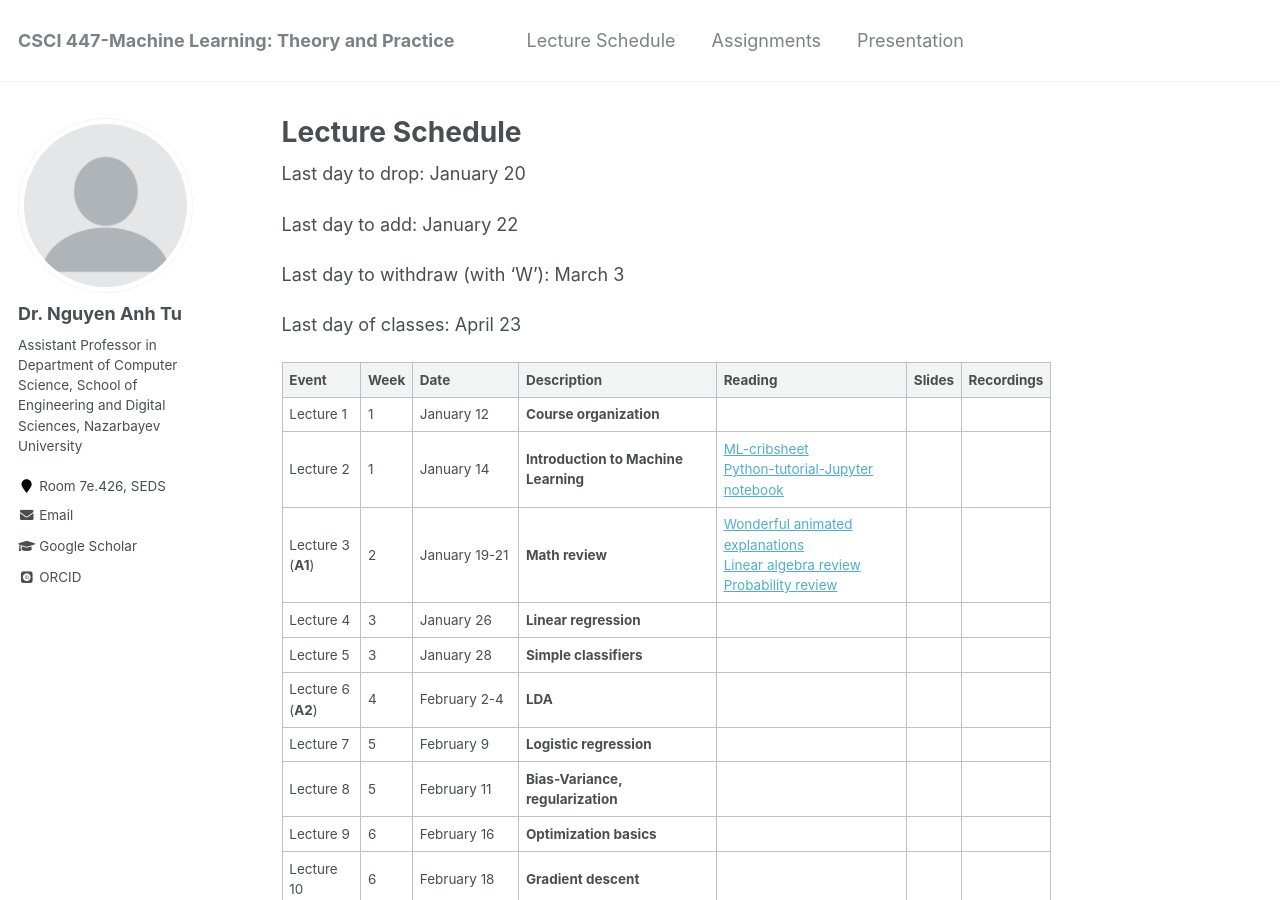
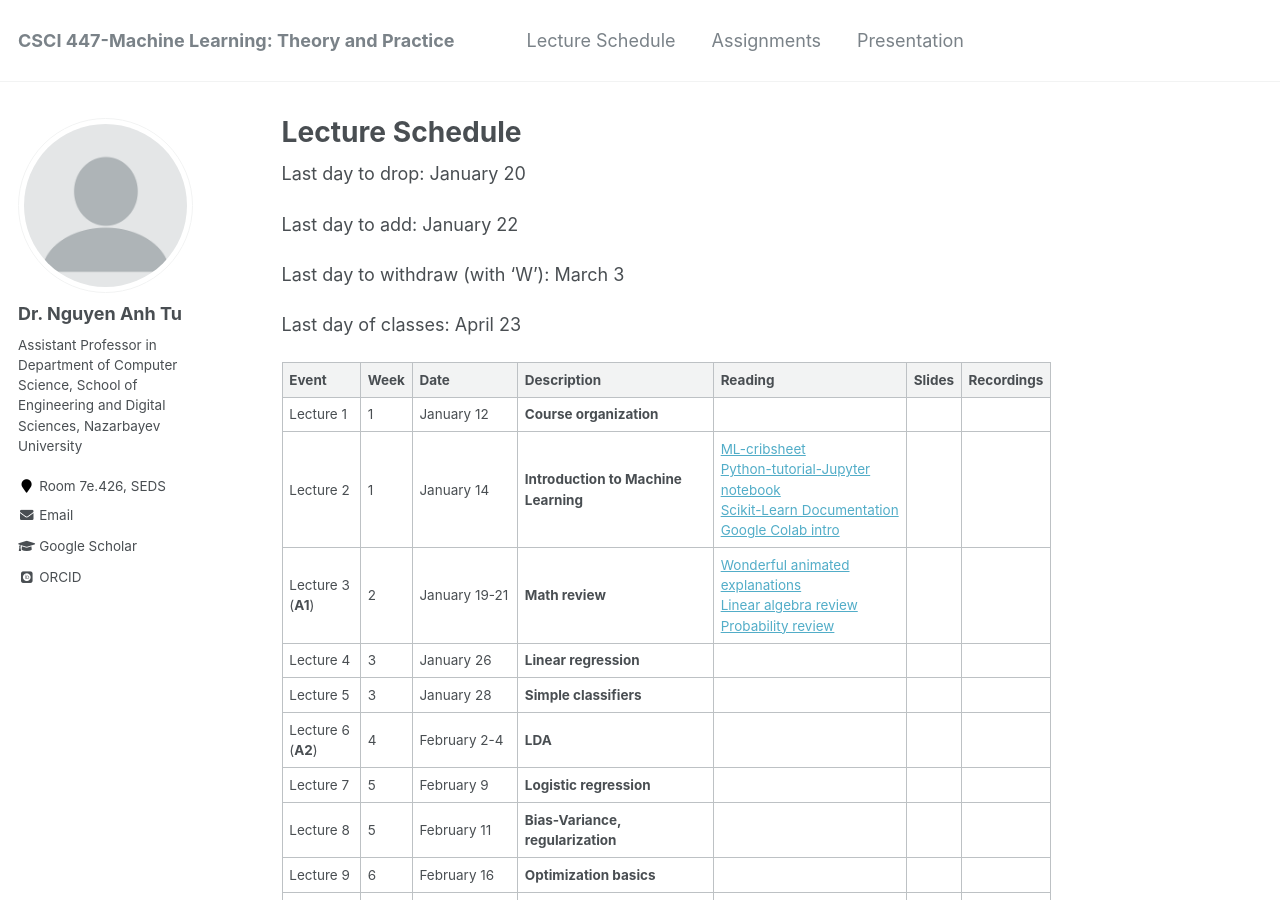
Before and after one commit to tunguyen87/seds-ml, a Jekyll site: the page built from _pages/Lecture.md, in a window 1280 px wide and 900 px high. Built offline with Jekyll 4.4.1, drawn with Linux system fonts in a browser that asks for light colours; some web fonts are replaced.

Commit message:
Update Lecture.md

```diff
--- a/_pages/Lecture.md
+++ b/_pages/Lecture.md
@@ -19,7 +19,7 @@ Last day of classes: April 23
 | Event      |  Week | Date        |            Description                                       |  Reading           |  Slides  |  Recordings  |
 | --------     | ------|------------ | -----------------------------------------------------------|--------------------|----------|--------------|
 | Lecture 1    |   1   |January 12    | **Course organization**                       |                    |          |              |
-| Lecture 2    |   1   |January 14    | **Introduction to  Machine Learning**         | [ML-cribsheet](https://drive.google.com/file/d/1ltGQSuoj5PnoYePg4S0WdzwgC1ub_Hji/view?usp=sharing)<br> [Python-tutorial-Jupyter notebook](https://drive.google.com/file/d/1veOv8Rtqwvq04H0yMRTJBCcQ8UhNpvFc/view?usp=sharing)             |          |              |
+| Lecture 2    |   1   |January 14    | **Introduction to  Machine Learning**         | [ML-cribsheet](https://drive.google.com/file/d/1ltGQSuoj5PnoYePg4S0WdzwgC1ub_Hji/view?usp=sharing)<br> [Python-tutorial-Jupyter notebook](https://drive.google.com/file/d/1veOv8Rtqwvq04H0yMRTJBCcQ8UhNpvFc/view?usp=sharing) <br>[Scikit-Learn Documentation](https://scikit-learn.org/stable/index.html) <br>[Google Colab intro](https://colab.research.google.com/notebooks/welcome.ipynb)         |          |              |
 | Lecture 3<br>(**A1**)    |   2   |January 19-21 | **Math review**                   | [Wonderful animated explanations](https://www.3blue1brown.com/essence-of-linear-algebra-page)<br>[Linear algebra review](https://drive.google.com/file/d/1yDlYpuv4XShqL96LqB_Un5n8UTbWZIeh/view?usp=sharing)<br>[Probability review](https://drive.google.com/file/d/1MtFT9Ra5cdEw5TA6FN6UzuKeOjZp0OKM/view?usp=sharing)           |          |              |
 | Lecture 4    |   3   |January 26    | **Linear regression**                  |                    |          |              |
 | Lecture 5    |   3   |January 28    | **Simple classifiers**                 |                    |          |              |
```
